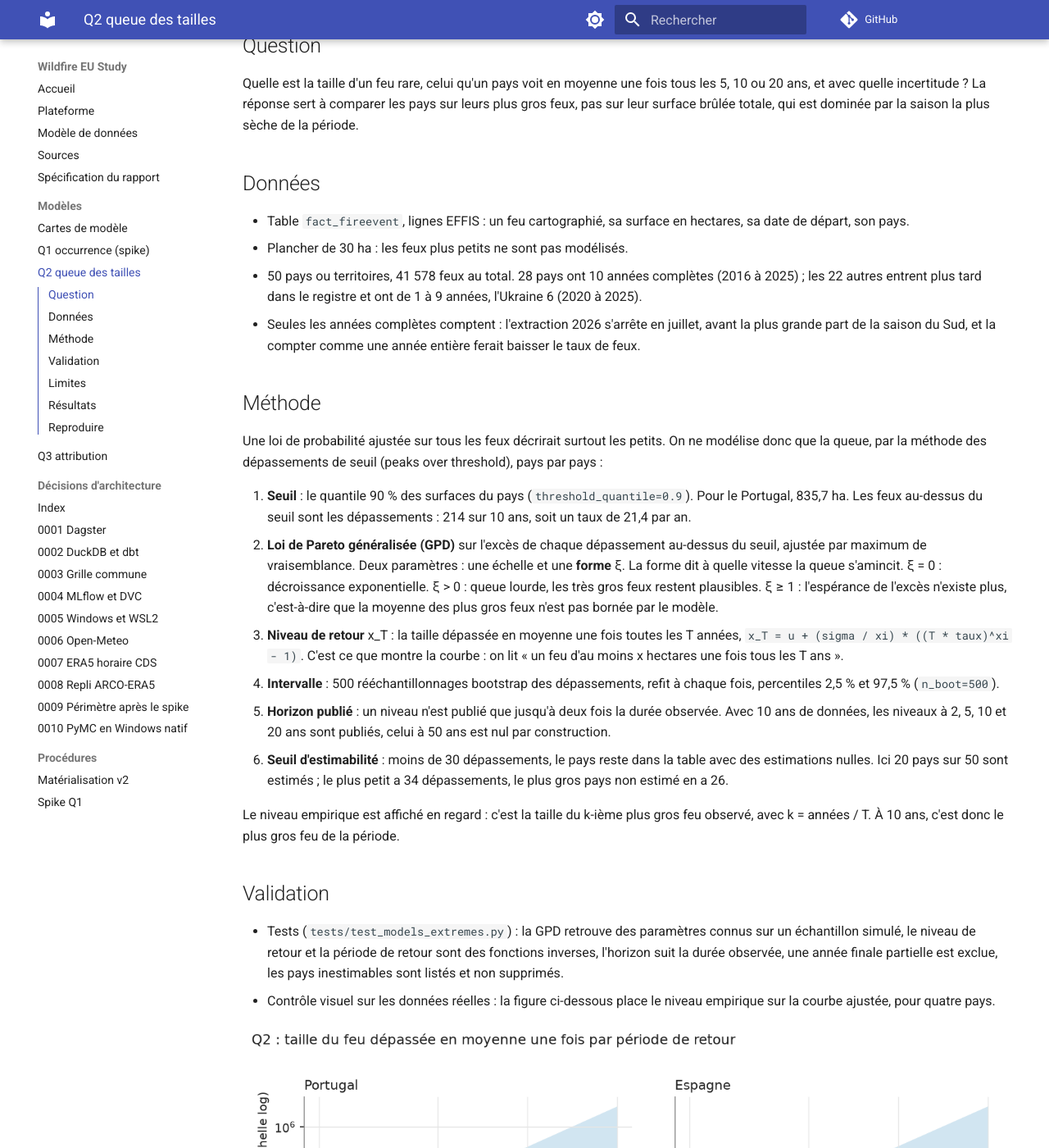
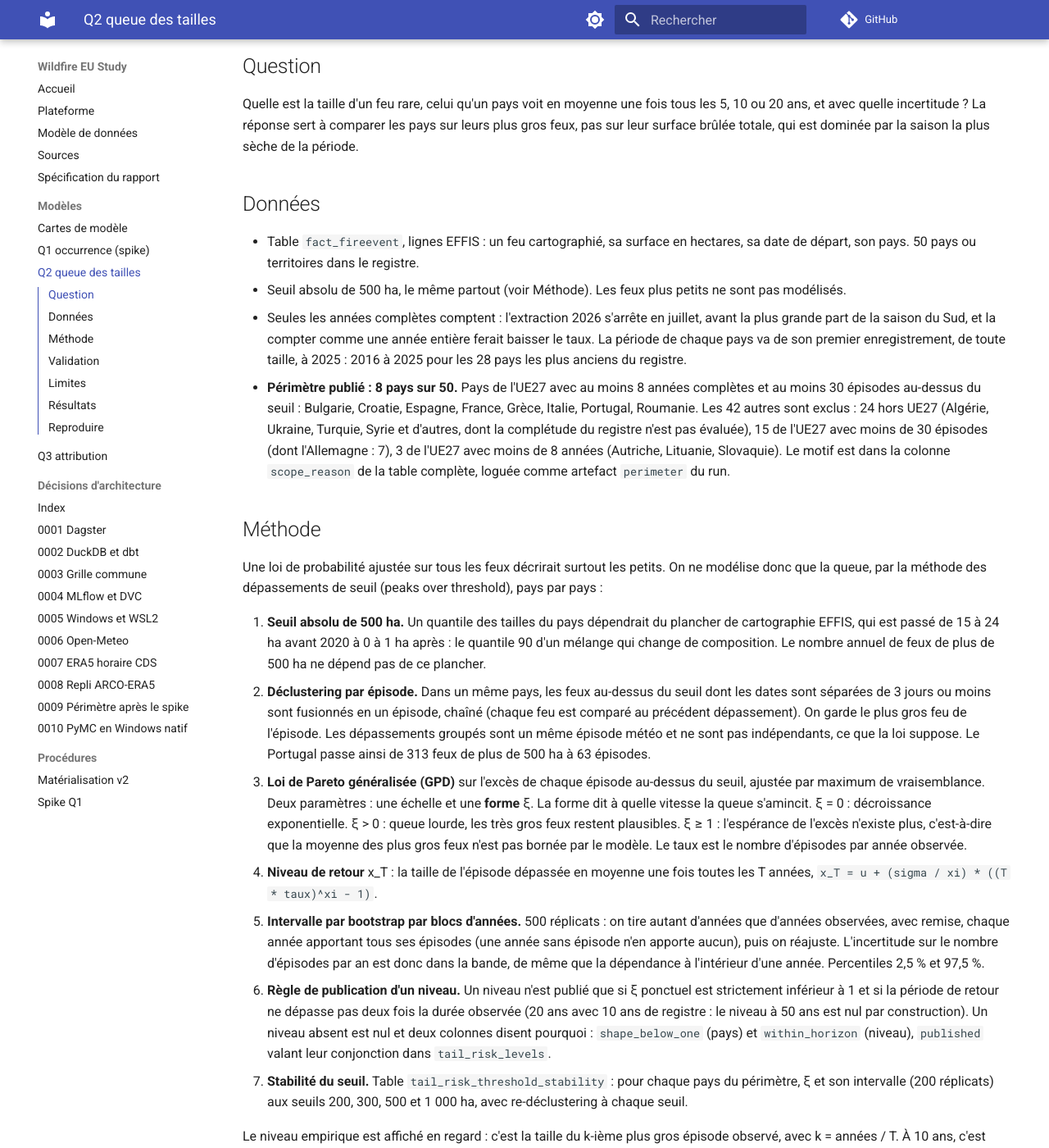
Before and after one commit to MasTristan/wildfire-eu-study, an MkDocs documentation site: the page built from docs/models/q2-tail-risk.md, in a window 1280 px wide and 1400 px high, scrolled down 233 px. Shown: the whole window at 82% size. Built offline with MkDocs 1.6.1 and Material for MkDocs 9.7.7, drawn with Linux system fonts in a browser that asks for light colours; comment, search, counter and statistics services are not loaded; some of the changed text lies outside the part shown.

Commit message:
docs(models): Q2 card for episodes above 500 ha, block bootstrap, perimeter and before/after table

````diff
--- a/docs/models/q2-tail-risk.md
+++ b/docs/models/q2-tail-risk.md
@@ -1,8 +1,9 @@
 # Carte de modèle : Q2, queue des tailles de feux
 
-Run MLflow : `d5672f4785b64c8f8487e87cf845694c` (expérience `q2_tail_risk`, run
-`country_20261109`), 2026-11-09. Les deux tables `tail_risk_country` et
-`tail_risk_levels` portent ce `run_id` sur chaque ligne.
+Run MLflow : `919e872312014525961c955053b1f8b5` (expérience `q2_tail_risk`, run
+`country_20261109`, tag `published=true`), 2026-11-09. Les tables
+`tail_risk_country`, `tail_risk_levels` et `tail_risk_threshold_stability` portent
+ce `run_id` sur chaque ligne.
 
 ## Question
 
@@ -14,14 +15,22 @@
 ## Données
 
 - Table `fact_fireevent`, lignes EFFIS : un feu cartographié, sa surface en
-  hectares, sa date de départ, son pays.
-- Plancher de 30 ha : les feux plus petits ne sont pas modélisés.
-- 50 pays ou territoires, 41 578 feux au total. 28 pays ont 10 années complètes
-  (2016 à 2025) ; les 22 autres entrent plus tard dans le registre et ont de 1 à 9
-  années, l'Ukraine 6 (2020 à 2025).
+  hectares, sa date de départ, son pays. 50 pays ou territoires dans le registre.
+- Seuil absolu de 500 ha, le même partout (voir Méthode). Les feux plus petits ne
+  sont pas modélisés.
 - Seules les années complètes comptent : l'extraction 2026 s'arrête en juillet,
   avant la plus grande part de la saison du Sud, et la compter comme une année
-  entière ferait baisser le taux de feux.
+  entière ferait baisser le taux. La période de chaque pays va de son premier
+  enregistrement, de toute taille, à 2025 : 2016 à 2025 pour les 28 pays les plus
+  anciens du registre.
+- **Périmètre publié : 8 pays sur 50.** Pays de l'UE27 avec au moins 8 années
+  complètes et au moins 30 épisodes au-dessus du seuil : Bulgarie, Croatie,
+  Espagne, France, Grèce, Italie, Portugal, Roumanie. Les 42 autres sont exclus :
+  24 hors UE27 (Algérie, Ukraine, Turquie, Syrie et d'autres, dont la complétude du
+  registre n'est pas évaluée), 15 de l'UE27 avec moins de 30 épisodes (dont
+  l'Allemagne : 7), 3 de l'UE27 avec moins de 8 années (Autriche, Lituanie,
+  Slovaquie). Le motif est dans la colonne `scope_reason` de la table complète,
+  loguée comme artefact `perimeter` du run.
 
 ## Méthode
 
@@ -29,155 +38,175 @@
 On ne modélise donc que la queue, par la méthode des dépassements de seuil
 (peaks over threshold), pays par pays :
 
-1. **Seuil** : le quantile 90 % des surfaces du pays (`threshold_quantile=0.9`).
-   Pour le Portugal, 835,7 ha. Les feux au-dessus du seuil sont les
-   dépassements : 214 sur 10 ans, soit un taux de 21,4 par an.
-2. **Loi de Pareto généralisée (GPD)** sur l'excès de chaque dépassement au-dessus
-   du seuil, ajustée par maximum de vraisemblance. Deux paramètres : une échelle
+1. **Seuil absolu de 500 ha.** Un quantile des tailles du pays dépendrait du plancher de
+   cartographie EFFIS, qui est passé de 15 à 24 ha avant 2020 à 0 à 1 ha après : le
+   quantile 90 d'un mélange qui change de composition. Le nombre annuel de feux de
+   plus de 500 ha ne dépend pas de ce plancher.
+2. **Déclustering par épisode.** Dans un même pays, les feux au-dessus du seuil dont
+   les dates sont séparées de 3 jours ou moins sont fusionnés en un épisode, chaîné
+   (chaque feu est comparé au précédent dépassement). On garde le plus gros feu de
+   l'épisode. Les dépassements groupés sont un même épisode météo et ne sont pas
+   indépendants, ce que la loi suppose. Le Portugal passe ainsi de 313 feux de plus
+   de 500 ha à 63 épisodes.
+3. **Loi de Pareto généralisée (GPD)** sur l'excès de chaque épisode au-dessus du
+   seuil, ajustée par maximum de vraisemblance. Deux paramètres : une échelle
    et une **forme** ξ. La forme dit à quelle vitesse la queue s'amincit. ξ = 0 :
    décroissance exponentielle. ξ > 0 : queue lourde, les très gros feux restent
    plausibles. ξ ≥ 1 : l'espérance de l'excès n'existe plus, c'est-à-dire que la
-   moyenne des plus gros feux n'est pas bornée par le modèle.
-3. **Niveau de retour** x_T : la taille dépassée en moyenne une fois toutes les
-   T années, `x_T = u + (sigma / xi) * ((T * taux)^xi - 1)`. C'est ce que montre la
-   courbe : on lit « un feu d'au moins x hectares une fois tous les T ans ».
-4. **Intervalle** : 500 rééchantillonnages bootstrap des dépassements, refit à
-   chaque fois, percentiles 2,5 % et 97,5 % (`n_boot=500`).
-5. **Horizon publié** : un niveau n'est publié que jusqu'à deux fois la durée
-   observée. Avec 10 ans de données, les niveaux à 2, 5, 10 et 20 ans sont
-   publiés, celui à 50 ans est nul par construction.
-6. **Seuil d'estimabilité** : moins de 30 dépassements, le pays reste dans la
-   table avec des estimations nulles. Ici 20 pays sur 50 sont estimés ; le plus
-   petit a 34 dépassements, le plus gros pays non estimé en a 26.
+   moyenne des plus gros feux n'est pas bornée par le modèle. Le taux est le
+   nombre d'épisodes par année observée.
+4. **Niveau de retour** x_T : la taille de l'épisode dépassée en moyenne une fois
+   toutes les T années, `x_T = u + (sigma / xi) * ((T * taux)^xi - 1)`.
+5. **Intervalle par bootstrap par blocs d'années.** 500 réplicats : on tire
+   autant d'années que d'années observées, avec remise, chaque année apportant tous
+   ses épisodes (une année sans épisode n'en apporte aucun), puis on réajuste.
+   L'incertitude sur le nombre d'épisodes par an est donc dans la bande, de même que
+   la dépendance à l'intérieur d'une année. Percentiles 2,5 % et 97,5 %.
+6. **Règle de publication d'un niveau.** Un niveau n'est publié que si ξ ponctuel
+   est strictement inférieur à 1 et si la période de retour ne dépasse pas deux
+   fois la durée observée (20 ans avec 10 ans de registre : le niveau à 50 ans est
+   nul par construction). Un niveau absent est nul et deux colonnes disent pourquoi :
+   `shape_below_one` (pays) et `within_horizon` (niveau), `published` valant leur
+   conjonction dans `tail_risk_levels`.
+7. **Stabilité du seuil.** Table `tail_risk_threshold_stability` : pour chaque pays du
+   périmètre, ξ et son intervalle (200 réplicats) aux seuils 200, 300, 500 et
+   1 000 ha, avec re-déclustering à chaque seuil.
 
 Le niveau empirique est affiché en regard : c'est la taille du k-ième plus gros
-feu observé, avec k = années / T. À 10 ans, c'est donc le plus gros feu de la
+épisode observé, avec k = années / T. À 10 ans, c'est donc le plus gros feu de la
 période.
 
 ## Validation
 
-- Tests (`tests/test_models_extremes.py`) : la GPD retrouve des paramètres connus
-  sur un échantillon simulé, le niveau de retour et la période de retour sont des
-  fonctions inverses, l'horizon suit la durée observée, une année finale partielle
-  est exclue, les pays inestimables sont listés et non supprimés.
+- Tests (`tests/test_models_extremes.py`) : des feux espacés de 1 ou 2 jours forment un
+  seul épisode et 4 jours en font deux ; la GPD ajustée sur des épisodes simulés
+  retrouve ξ = 0,4, l'échelle et le taux connus (400 années simulées) ; le bootstrap
+  par blocs donne une bande plus large qu'un rééchantillonnage des épisodes à taux fixe quand le taux
+  varie beaucoup d'une année à l'autre ; le périmètre et ses trois motifs d'exclusion ; la
+  règle de publication (ξ ≥ 1 et horizon) ; le schéma des trois tables ; une année finale
+  partielle est exclue ; le tag `published` ne reste que sur le dernier run.
 - Contrôle visuel sur les données réelles : la figure ci-dessous place le niveau
-  empirique sur la courbe ajustée, pour quatre pays.
+  empirique sur la courbe ajustée, là où elle est publiée.
 
-![Niveaux de retour ajustés avec intervalle à 95 %, niveaux observés en points, Portugal, Espagne, Grèce, Italie](../img/models/q2_return_levels.png)
+![Niveaux de retour ajustés avec intervalle à 95 %, niveaux observés en points, Portugal, Espagne, France, Italie, Grèce](../img/models/q2_return_levels.png)
 
 Aucun test d'adéquation de la GPD (Anderson-Darling ou autre) n'est calculé dans
-le dépôt. La table de stabilité du seuil (`threshold_stability` dans
-`src/models/extremes.py`) existe mais n'est pas matérialisée dans `model_out`.
+le dépôt.
 
 ## Limites
 
-**Dix années de registre ne permettent pas de vérifier un niveau de retour au-delà
-de dix à vingt ans, et pour le Portugal et l'Espagne le plus gros feu observé est
-sous la borne basse de l'intervalle à 95 % du niveau décennal ajusté.** Un niveau
-décennal n'est pas atteint dans dix ans environ une fois sur trois (e^-1, soit
-37 %), donc un maximum observé sous le niveau ajusté n'est pas anormal en soi. Mais
-sortir de l'intervalle par le bas, comme ici, signale que le modèle et les données ne
-s'accordent pas bien, ou que l'intervalle est trop étroit. Les deux lectures sont
-possibles avec ce qu'on a calculé.
+**Le Portugal et la Grèce n'ont pas de niveau de retour publié : leur forme
+ponctuelle est au-dessus de 1 (1,64 et 1,28).** Ce n'est pas un défaut de
+présentation, c'est le résultat : avec 10 ans de registre, le modèle ne décrit
+pas une queue dont la moyenne est finie pour ces deux pays, et un niveau de
+retour y serait une extrapolation sans borne. L'ancienne version (seuil au
+quantile 90, tous les feux, bootstrap des feux) publiait pour le Portugal un
+niveau à 10 ans de 286 596 ha, 4,2 fois le plus gros feu observé.
 
-- **Intervalle trop étroit par construction.** Le bootstrap rééchantillonne les
-  dépassements, mais le seuil et le taux annuel sont tenus fixes dans chaque
-  réplique. L'incertitude sur le nombre de gros feux par an n'est pas dans la bande.
-- **Indépendance supposée.** La GPD suppose des dépassements indépendants. Dans les
-  faits, les gros feux se regroupent dans les années sèches et dans les mêmes
-  régions. Pas de tendance, pas de covariable.
-- **Forme proche ou au-dessus de 1.** Au Portugal ξ = 1,04 : l'extrapolation au-delà
-  de la plus grande observation est très sensible à ce paramètre, ce qui explique la
-  largeur des intervalles (niveau à 20 ans : 182 365 à 1 583 842 ha).
-- **Surface cartographiée.** Le plancher de 30 ha et le périmètre EFFIS fixent ce
-  qu'on appelle un feu. Les pays hors de l'Union (Algérie, Ukraine, Turquie et
-  d'autres) sont couverts par un registre dont la complétude n'est pas évaluée dans cette carte.
-- **30 pays sans estimation.** Pour eux, la table ne dit rien de la queue.
+- **ξ n'est pas stable selon le seuil.** Au Portugal, ξ vaut 1,80, 1,65, 1,64 puis 0,80
+  aux seuils 200, 300, 500 et 1 000 ha. Il est plus bas à 1 000 ha qu'à 200 ha dans les
+  cinq pays détaillés (Italie : 0,85 à 0,36), sans être monotone partout. Le régime asymptotique n'est donc pas atteint à
+  500 ha pour les pays ibériques et la Grèce, ou 10 ans ne permettent pas de le
+  voir. À 1 000 ha, les intervalles de quatre des cinq pays contiennent ou touchent 1.
+- **Seulement 10 ans.** Un niveau à 10 ans est lui-même proche de la durée du
+  registre, et un maximum observé inférieur au niveau ajusté n'a rien d'anormal : un
+  niveau décennal n'est pas atteint en dix ans environ une fois sur trois (e^-1, soit 37 %).
+- **Intervalles larges, par blocs de 10 années.** Avec 10 blocs, le bootstrap
+  par années est grossier. Il propage l'incertitude du taux, mais ne l'estime pas
+  finement. L'Espagne est publiée avec ξ = 0,96, à la limite de la règle ; son niveau
+  à 20 ans va de 35 772 à 611 014 ha.
+- **Seuil de 500 ha et déclustering de 3 jours** sont des choix, pas des estimations.
+  La fenêtre de 3 jours fusionne les feux d'un même épisode météo, mais pas
+  deux vagues séparées d'une semaine. La tendance et les covariables ne sont pas modélisées.
+- **Registre EFFIS.** Le périmètre cartographié fixe ce qu'on appelle un feu. Les pays
+  exclus du périmètre (hors UE27 surtout) ne sont pas décrits par cette carte.
+- **42 pays hors périmètre.** La table ne dit rien de leur queue.
 
 ## Résultats
 
-La figure suivante donne la forme ξ et son intervalle pour les 20 pays estimés.
-Les barres sombres sont les quatre pays détaillés plus bas.
+La figure suivante donne la forme ξ et son intervalle pour les 8 pays du périmètre.
+Orange : ξ ponctuel au-dessus de 1, niveaux non publiés.
 
 ![Paramètre de forme de la GPD par pays avec intervalle à 95 %](../img/models/q2_shape.png)
 
-- La forme médiane est 0,60. Elle va de 0,001 (Croatie) à 1,036 (Portugal). Un seul
-  pays dépasse 1 en estimation ponctuelle, cinq ont leur borne haute à 1 ou plus,
-  trois ont leur borne basse sous 0 (Croatie, Tunisie, Kosovo). Un intervalle qui
-  contient 0 ne distingue pas la queue d'une exponentielle.
-- Les pays à queue la plus lourde sont les pays ibériques et la France (Portugal
-  1,04, France 0,95, Espagne 0,87). L'Italie (0,60) a la plus grande base de feux
-  parmi les quatre (455 dépassements) et l'intervalle le plus étroit.
+Cinq pays, comparaison avec l'ancienne version (tailles en hectares, intervalles à
+95 %). « Avant » : seuil au quantile 90 des feux de 30 ha et plus, tous les feux,
+bootstrap des feux. « Après » : seuil de 500 ha, épisodes, bootstrap par années.
 
-Quatre pays, niveau décennal (tailles en hectares, intervalles à 95 %) :
-
-| Pays | Feux ≥ 30 ha | Seuil | Dépassements | Forme ξ | Niveau à 10 ans ajusté | Plus gros feu observé |
-|---|---|---|---|---|---|---|
-| Portugal | 2 140 | 836 | 214 | 1,04 [0,76 ; 1,28] | 286 596 [106 371 ; 653 881] | 67 521 |
-| Espagne | 2 846 | 559 | 285 | 0,87 [0,66 ; 1,06] | 131 517 [61 459 ; 283 575] | 40 081 |
-| Grèce | 638 | 1 139 | 64 | 0,69 [0,13 ; 1,10] | 45 557 [14 772 ; 130 925] | 96 610 |
-| Italie | 4 549 | 297 | 455 | 0,60 [0,47 ; 0,72] | 13 150 [8 039 ; 23 204] | 13 278 |
+| Pays | Dépassements avant | Épisodes après | ξ avant | ξ après | Niveau à 10 ans avant | Niveau à 10 ans après | Plus gros feu observé |
+|---|---|---|---|---|---|---|---|
+| Portugal | 214 | 63 | 1,04 [0,76 ; 1,28] | 1,64 [1,06 ; 2,24] | 286 596 [106 371 ; 653 881] | non publié (ξ ≥ 1) | 67 521 |
+| Espagne | 285 | 113 | 0,87 [0,66 ; 1,06] | 0,96 [0,59 ; 1,29] | 131 517 [61 459 ; 283 575] | 79 517 [22 980 ; 255 627] | 40 081 |
+| France | 172 | 37 | 0,95 [0,68 ; 1,18] | 0,73 [0,15 ; 1,02] | 19 585 [7 861 ; 45 468] | 12 913 [3 007 ; 24 556] | 13 116 |
+| Italie | 455 | 63 | 0,60 [0,47 ; 0,72] | 0,53 [0,04 ; 0,87] | 13 150 [8 039 ; 23 204] | 9 150 [4 650 ; 15 709] | 13 278 |
+| Grèce | 64 | 57 | 0,69 [0,13 ; 1,10] | 1,28 [0,35 ; 2,70] | 45 557 [14 772 ; 130 925] | non publié (ξ ≥ 1) | 96 610 |
 
 Lecture :
 
-- **Italie** : niveau ajusté et plus gros feu observé coïncident (13 150 contre
-  13 278 ha).
-- **Grèce** : le plus gros feu observé (96 610 ha) est plus du double du niveau
-  ajusté (45 557 ha) mais reste dans l'intervalle. Seulement 64 dépassements, d'où
-  l'intervalle de forme le plus large des 20 pays estimés (0,97 de large).
-- **Portugal, Espagne** : niveau ajusté 4,2 et 3,3 fois le plus gros feu observé,
-  observé hors de l'intervalle (voir Limites).
-- Fréquence des feux de 10 000 ha ou plus selon le modèle : une fois tous les 0,40 an
-  au Portugal, 0,54 an en Espagne, 1,29 an en Grèce, 6,33 ans en Italie.
+- **La borne basse du niveau à 10 ans ne dépasse plus le plus gros feu observé**, pour
+  les trois pays où un niveau est publié (Espagne 22 980 contre 40 081, France 3 007
+  contre 13 116, Italie 4 650 contre 13 278). Pour le Portugal et la Grèce, la question
+  ne se pose pas : pas de niveau.
+- **France et Italie** : le plus gros feu observé est dans l'intervalle du niveau à 10 ans.
+  En France il coïncide presque avec le niveau ajusté (13 116 contre 12 913 ha) ; en Italie il est au-dessus
+  (13 278 contre 9 150 ha).
+- **Espagne** : le niveau ajusté est 2 fois le plus gros feu observé, intervalle de 22 980
+  à 255 627 ha, la limite haute de ξ est à 1,29.
+- **Fréquence des feux de 10 000 ha ou plus** (pays publiés avec un ajustement fini) :
+  une fois tous les 1,2 an en Espagne, 7,2 ans en France, 11,7 ans en Italie.
+- **Bulgarie, Croatie, Roumanie** (ξ de 0,46, 0,24 et 0,35) ont les queues les moins
+  lourdes. Leur borne basse de ξ est sous 0 pour la Bulgarie et la Croatie, à 0,00
+  pour la Roumanie : l'intervalle ne distingue pas la queue d'une exponentielle.
 
 À prendre ainsi : un classement des pays par queue de distribution, avec ses
-intervalles, et un ordre de grandeur des niveaux jusqu'à 20 ans. Pas une
-prévision de la taille du prochain grand feu.
+limites, et un ordre de grandeur des niveaux à 10 et 20 ans pour six pays. Pas une
+prévision de la taille du prochain grand feu, et pas de chiffre pour le Portugal ni la Grèce.
+
+Stabilité du seuil, cinq pays :
+
+![Forme ξ selon le seuil (200, 300, 500, 1 000 ha), intervalle à 95 %](../img/models/q2_threshold_stability.png)
 
 ## Reproduire
 
 Les chiffres ci-dessus sortent de ces commandes, lancées à la racine du dépôt
-(tables dans `data/lake/gold/model_out/`, locales et non versionnées).
+(tables dans `data/lake/gold/model_out/`, locales et non versionnées). Les données
+d'entrée sont lues avec les variables d'environnement de l'étape de reconstruction
+ci-dessous ; les commandes de lecture n'en ont pas besoin.
 
-Tableau des quatre pays (feux, seuil, dépassements, forme, niveau à 10 ans, plus
-gros feu, `run_id`) :
+Tableau des cinq pays (feux, épisodes, forme, niveau à 10 ans, plus gros feu, `run_id`) :
 
 ```bash
-uv run python -c "import pandas as pd; t=pd.read_parquet('data/lake/gold/model_out/tail_risk_country.parquet'); print(t[t.country_key.isin(['PT','ES','GR','IT'])][['country_key','n_fires','threshold_ha','n_exceedances','shape','shape_p2.5','shape_p97.5','rl_10y','rl_10y_p2.5','rl_10y_p97.5','rl_20y_p2.5','rl_20y_p97.5','largest_ha','return_period_10k_ha_years','run_id']].round(2).to_string())"
+uv run python -c "import pandas as pd; t=pd.read_parquet('data/lake/gold/model_out/tail_risk_country.parquet'); print(t[t.country_key.isin(['PT','ES','FR','IT','GR'])][['country_key','n_fires','n_exceedances','shape','shape_p2.5','shape_p97.5','shape_below_one','rl_10y','rl_10y_p2.5','rl_10y_p97.5','rl_20y_p2.5','rl_20y_p97.5','largest_ha','return_period_10k_ha_years','run_id']].round(2).to_string())"
 ```
 
-Comptes et statistiques de forme (50 pays, 20 estimés, 41 578 feux, médiane 0,60,
-un seul pays au-dessus de 1, cinq avec borne haute à 1 ou plus, trois avec borne
-basse sous 0, dépassements minimal et maximal) :
+Stabilité du seuil :
 
 ```bash
-uv run python -c "import pandas as pd; t=pd.read_parquet('data/lake/gold/model_out/tail_risk_country.parquet'); s=t['shape']; print(len(t), s.notna().sum(), t.n_fires.sum(), round(s.median(),3), (s>1).sum(), (t['shape_p97.5']>=1).sum(), (t['shape_p2.5']<0).sum(), t[s.notna()].n_exceedances.min(), t[s.isna()].n_exceedances.max()); print(t[s.notna()].sort_values('shape')[['country_key','shape','shape_p2.5','shape_p97.5']].round(3).to_string())"
+uv run python -c "import pandas as pd; s=pd.read_parquet('data/lake/gold/model_out/tail_risk_threshold_stability.parquet'); print(s.round(2).to_string())"
 ```
 
-Période observée par pays (10 ans, Ukraine 6) :
+Périmètre (motif d'exclusion de chacun des 50 pays), à partir des données d'entrée :
 
 ```bash
-uv run python -c "import pandas as pd; t=pd.read_parquet('data/lake/gold/model_out/tail_risk_country.parquet'); print(t.groupby(['first_year','years']).size())"
+uv run python -c "import pandas as pd; from src import lake; from src.models import extremes; e=pd.read_parquet(lake.GOLD_STAR/'fact_fireevent.parquet'); e=e[e.source_key=='EFFIS_RDA']; t=extremes.tail_risk_table(e,n_boot=2); print(t.scope_reason.value_counts()); print(t[['country_key','years','n_fires','n_exceedances','scope_reason']].to_string())"
 ```
 
-Niveaux de retour de la figure (2, 5, 10, 20 ans, ajustés et empiriques) :
+Paramètres et métriques du run (seuil, fenêtre de déclustering, épisodes par pays) :
 
 ```bash
-uv run python -c "import pandas as pd; l=pd.read_parquet('data/lake/gold/model_out/tail_risk_levels.parquet'); print(l[l.country_key.isin(['PT','ES','GR','IT'])].round(0).to_string())"
+uv run python -c "import mlflow; mlflow.set_tracking_uri('sqlite:///mlruns/mlflow.db'); r=mlflow.get_run('919e872312014525961c955053b1f8b5'); print(r.data.tags['published'], r.data.params, r.data.metrics)"
 ```
 
-Paramètres et métriques du run :
-
-```bash
-uv run python -c "import mlflow; mlflow.set_tracking_uri('sqlite:///mlruns/mlflow.db'); r=mlflow.get_run('d5672f4785b64c8f8487e87cf845694c'); print(r.data.params, r.data.metrics)"
-```
-
-Reconstruire la table (nouveau `run_id`) puis les figures :
+Reconstruire les tables (nouveau `run_id`, environ 4 minutes), puis les figures Q2 sans
+toucher à celles de Q1 et Q3 :
 
 ```bash
 uv run dagster asset materialize -m src.orchestration.definitions --select "gold/tail_risk_country"
-uv run python scripts/model_figures.py
+uv run python scripts/model_figures.py --only q2
 ```
 
-Si la table est reconstruite, le `run_id` en tête de cette page change : la page cite
-celui des tables actuellement dans `model_out`.
+Variables utilisées pour ce run : `WILDFIRE_GOLD_STAR` et `WILDFIRE_SILVER` pointent
+vers les données d'un autre checkout, `WILDFIRE_GOLD` vers le `data/lake/gold` de
+celui-ci. Si la table est reconstruite, le `run_id` en tête de cette page change et le
+tag `published=true` passe sur le nouveau run : la page cite celui des tables
+actuellement dans `model_out`.
````
Also changed, not shown: docs/platform.md (+1 -1 lines), docs/img/models/q2_return_levels.png, docs/img/models/q2_shape.png, docs/img/models/q2_threshold_stability.png (added).
